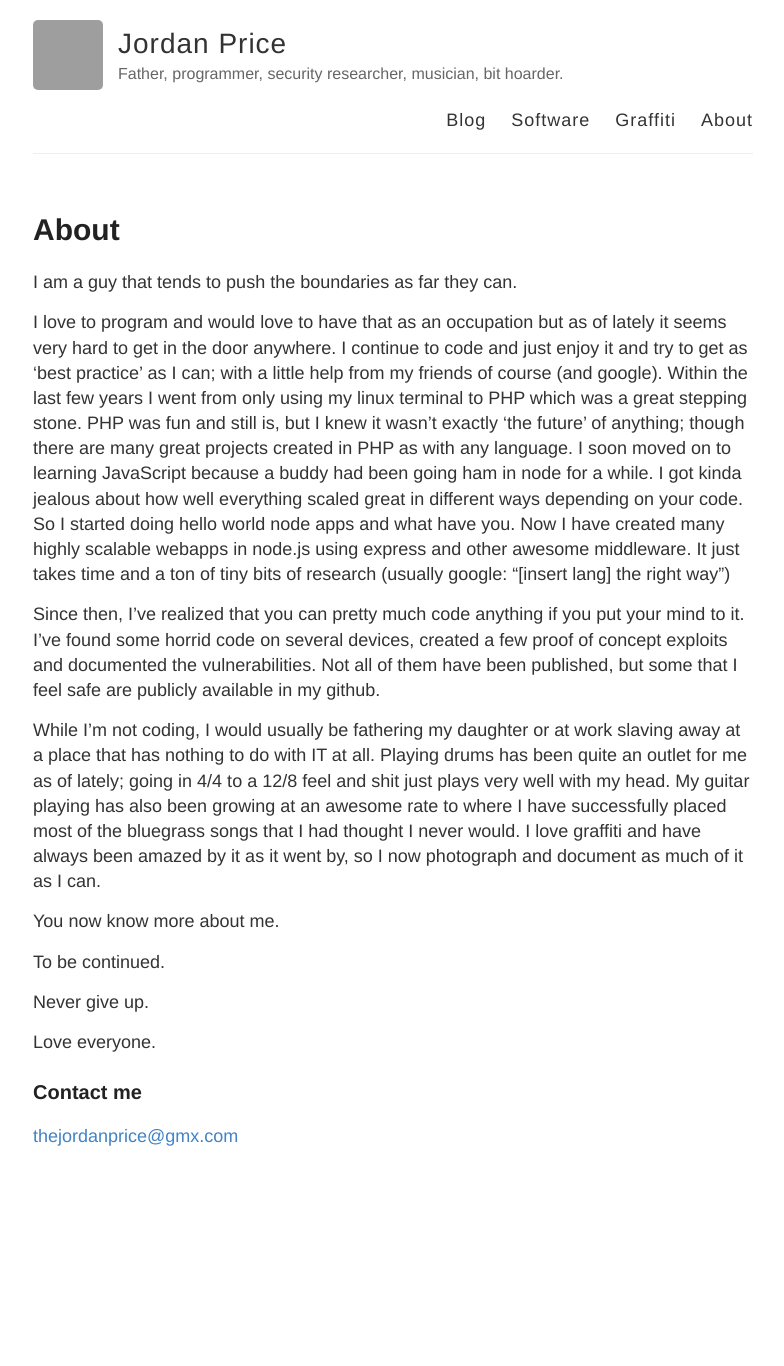
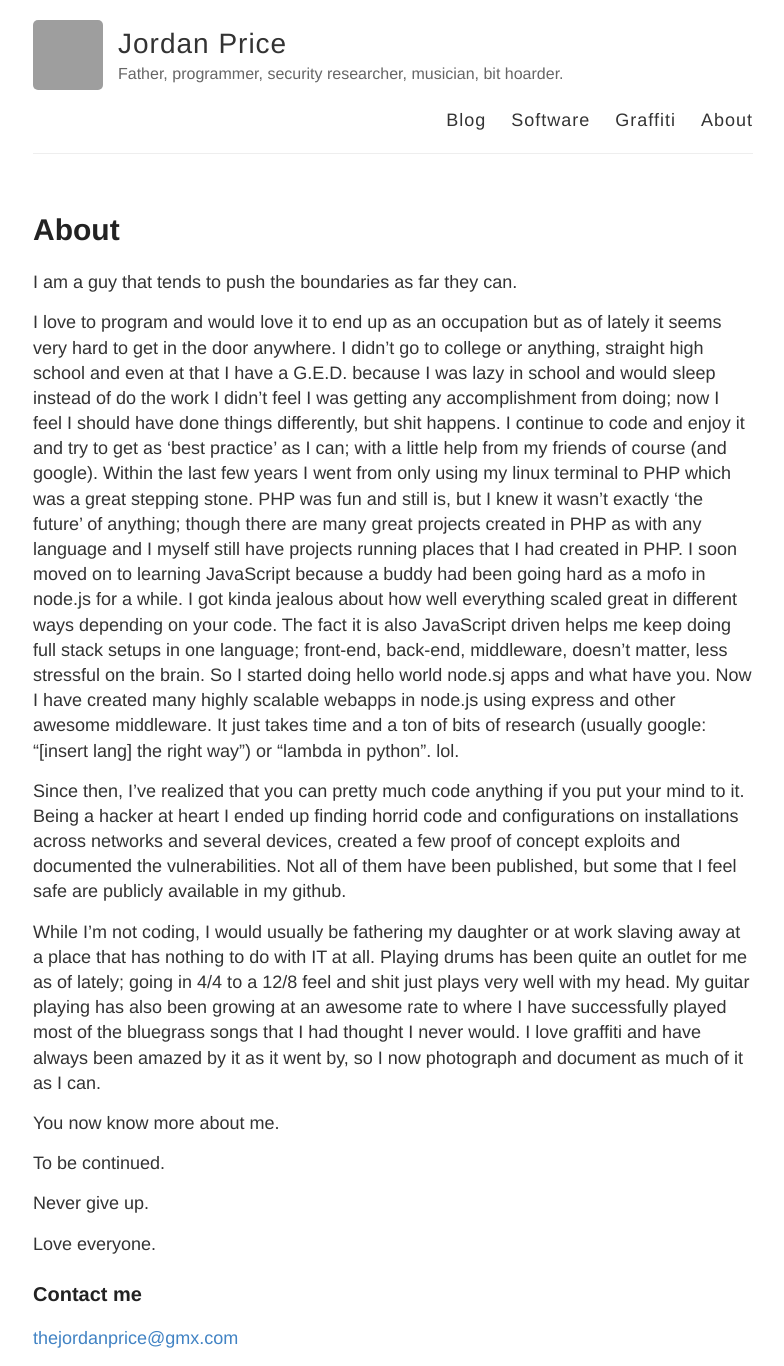
Before and after one commit to thejordanprice/thejordanprice.github.io, a Jekyll site: the page built from about.md, in a window 1280 px wide. Shown: the whole page, without its empty margins (247-1031 px from the left). Built offline with Jekyll 4.4.1, drawn with Linux system fonts in a browser that asks for light colours; before the commit the page ends 1164 px from its top, so only the background shows below that; grey boxes are pictures that could not be loaded.

Commit message:
grammatical errors.

```diff
--- a/about.md
+++ b/about.md
@@ -6,16 +6,16 @@ permalink: /about/
 
 I am a guy that tends to push the boundaries as far they can.
 
-I love to program and would love to have that as an occupation but as of lately it seems very hard to get in the door anywhere.
-I continue to code and just enjoy it and try to get as 'best practice' as I can; with a little help from my friends of course (and google).
-Within the last few years I went from only using my linux terminal to PHP which was a great stepping stone. PHP was fun and still is, but I knew it wasn't exactly 'the future' of anything; though there are many great projects created in PHP as with any language.
-I soon moved on to learning JavaScript because a buddy had been going ham in node for a while. I got kinda jealous about how well everything scaled great in different ways depending on your code. So I started doing hello world node apps and what have you. Now I have created many highly scalable webapps in node.js using express and other awesome middleware. It just takes time and a ton of tiny bits of research (usually google: "[insert lang] the right way")
+I love to program and would love it to end up as an occupation but as of lately it seems very hard to get in the door anywhere. I didn't go to college or anything, straight high school and even at that I have a G.E.D. because I was lazy in school and would sleep instead of do the work I didn't feel I was getting any accomplishment from doing; now I feel I should have done things differently, but shit happens.
+I continue to code and enjoy it and try to get as 'best practice' as I can; with a little help from my friends of course (and google).
+Within the last few years I went from only using my linux terminal to PHP which was a great stepping stone. PHP was fun and still is, but I knew it wasn't exactly 'the future' of anything; though there are many great projects created in PHP as with any language and I myself still have projects running places that I had created in PHP.
+I soon moved on to learning JavaScript because a buddy had been going hard as a mofo in node.js for a while. I got kinda jealous about how well everything scaled great in different ways depending on your code. The fact it is also JavaScript driven helps me keep doing full stack setups in one language; front-end, back-end, middleware, doesn't matter, less stressful on the brain. So I started doing hello world node.sj apps and what have you. Now I have created many highly scalable webapps in node.js using express and other awesome middleware. It just takes time and a ton of bits of research (usually google: "[insert lang] the right way") or "lambda in python". lol.
 
-Since then, I've realized that you can pretty much code anything if you put your mind to it. I've found some horrid code on several devices, created a few proof of concept exploits and documented the vulnerabilities. Not all of them have been published, but some that I feel safe are publicly available in my github.
+Since then, I've realized that you can pretty much code anything if you put your mind to it. Being a hacker at heart I ended up finding horrid code and configurations on installations across networks and several devices, created a few proof of concept exploits and documented the vulnerabilities. Not all of them have been published, but some that I feel safe are publicly available in my github.
 
 While I'm not coding, I would usually be fathering my daughter or at work slaving away at a place that has nothing to do with IT at all.
 Playing drums has been quite an outlet for me as of lately; going in 4/4 to a 12/8 feel and shit just plays very well with my head.
-My guitar playing has also been growing at an awesome rate to where I have successfully placed most of the bluegrass songs that I had thought I never would.
+My guitar playing has also been growing at an awesome rate to where I have successfully played most of the bluegrass songs that I had thought I never would.
 I love graffiti and have always been amazed by it as it went by, so I now photograph and document as much of it as I can.
 
 You now know more about me.
```
Also changed, not shown: graffiti.md (+1 -1 lines).
